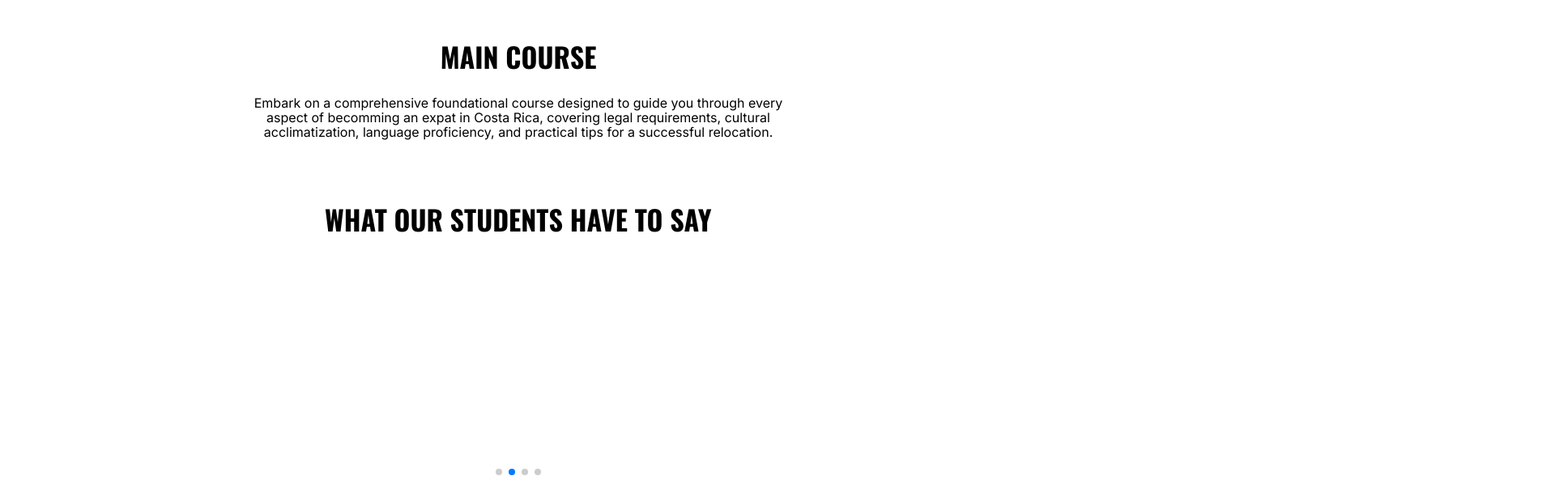
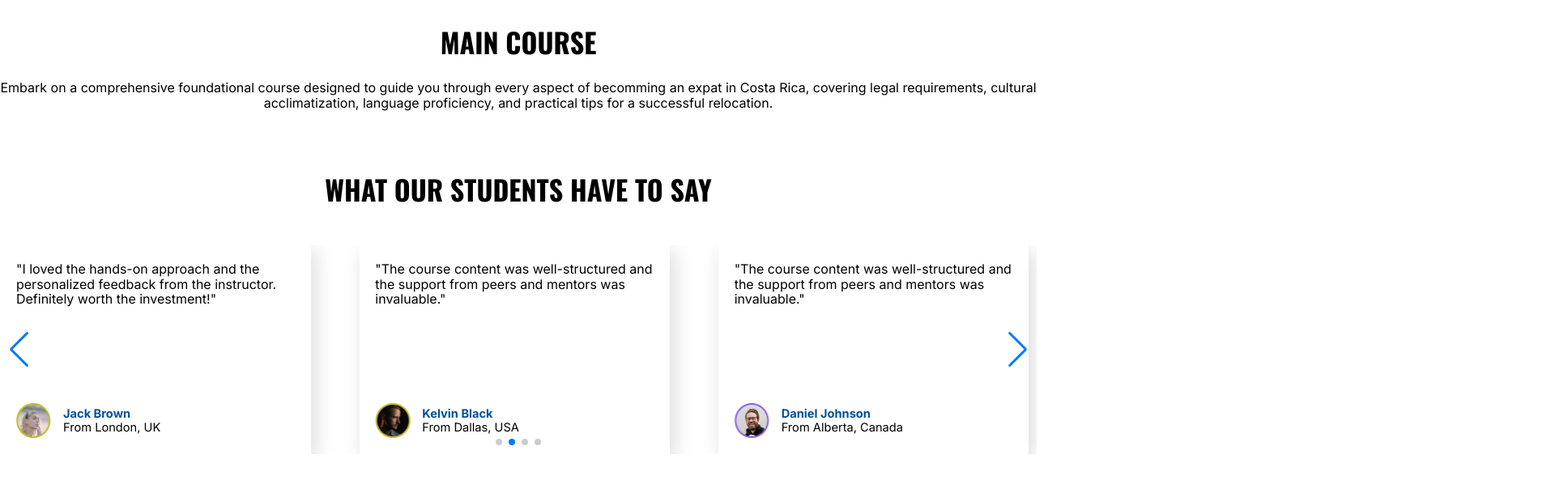
Before and after one commit to BrianKendalBucek/costa-rica-course, a Next.js app in the folder costa-rica-course/: page / in a window 1280 px wide. Shown: the part 2680-3289 px from the top of the page at 81% size, 1920 px wide, since content can reach past the window. Built offline with nearby package versions, Linux system fonts and the light colour scheme.

Commit message:
fixed glitch with student carousel not rendering correctly on homepage

```diff
--- a/costa-rica-course/src/app/page.module.scss
+++ b/costa-rica-course/src/app/page.module.scss
@@ -54,28 +54,41 @@ $text-color: #333;
   .contentGrid {
     display: flex;
     flex-direction: column;
-    // justify-content: center;
     align-items: center;
+    width: 100%;
 
     .card {
       display: flex;
       flex-direction: column;
       align-items: center;
-      width: 415px;
+      // width: 415px;
+      width: 100%;
       text-align: center;
       margin-top: 50px;
+      box-sizing: border-box;
 
       .cardMainCourse {
-        width: 695.56px;
+        // width: 695.56px;
+        width: 100%;
       }
     }
 
     .trio {
-      width: 100vw;
+      width: 100%;
+      height: auto;
       display: flex;
       justify-content: center;
       gap: 20px;
       margin-top: 50px;
+      overflow: hidden;
+      box-sizing: border-box;
+    }
+
+    .studentsContainer {
+      width: 100%; // Full width of its parent container
+      display: flex;
+      justify-content: center; // Center the Students component
+      box-sizing: border-box; // Include padding/border in width calculation
     }
   }
 }
--- a/costa-rica-course/src/app/page.tsx
+++ b/costa-rica-course/src/app/page.tsx
@@ -50,7 +50,9 @@ const HomePage: React.FC = () => {
               proficiency, and practical tips for a successful relocation.
             </p>
           </div>
-          <Students />
+          <div className={styles.studentsContainer}>
+            <Students />
+          </div>
         </section>
       </main>
     </>
--- a/costa-rica-course/src/components/StudentReviewCarousel.tsx
+++ b/costa-rica-course/src/components/StudentReviewCarousel.tsx
@@ -10,14 +10,16 @@ const StudentReviewCarousel: React.FC = () => {
 
   useEffect(() => {
     setReviews(studentReviews);
+    console.log("Reviews loaded:", studentReviews);
   }, []);
 
   if (reviews.length === 0) return <div>Loading reviews...</div>;
+  console.log("Rendering with reviews:", reviews);
 
   return (
     <Carousel
       data={reviews}
-      slidesPerView={3}
+      slidesPerView={Math.min(3, reviews.length)}
       renderSlide={(review) => (
         <StudentReview
           key={review.title}
--- a/costa-rica-course/src/components/Students.module.scss
+++ b/costa-rica-course/src/components/Students.module.scss
@@ -1,8 +1,11 @@
 .card {
+  width: 100%;
   display: flex;
   flex-direction: column;
+  justify-content: center;
   margin-top: 50px;
   margin-bottom: 50px;
+  box-sizing: border-box;
 
   h2 {
     text-align: center;
```
